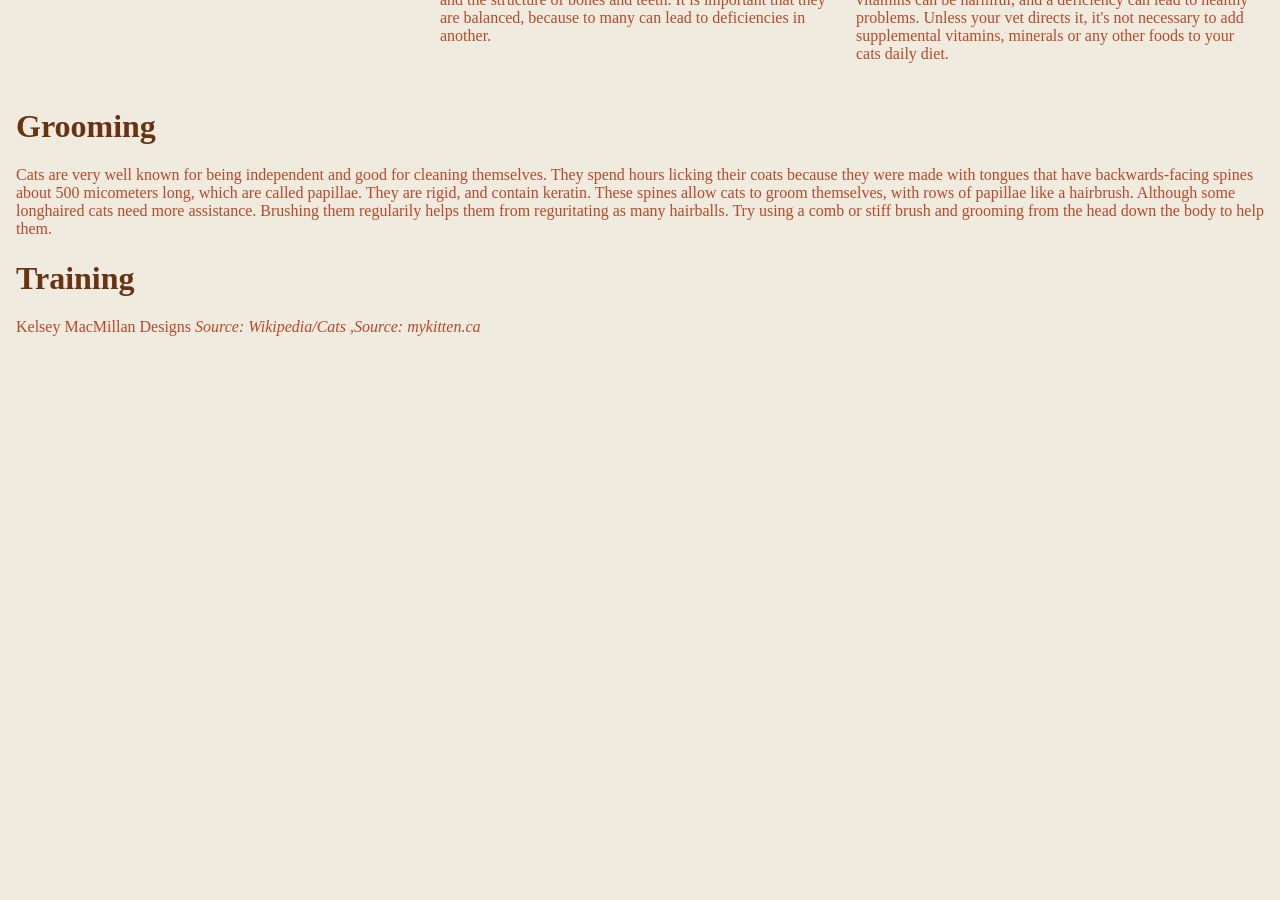
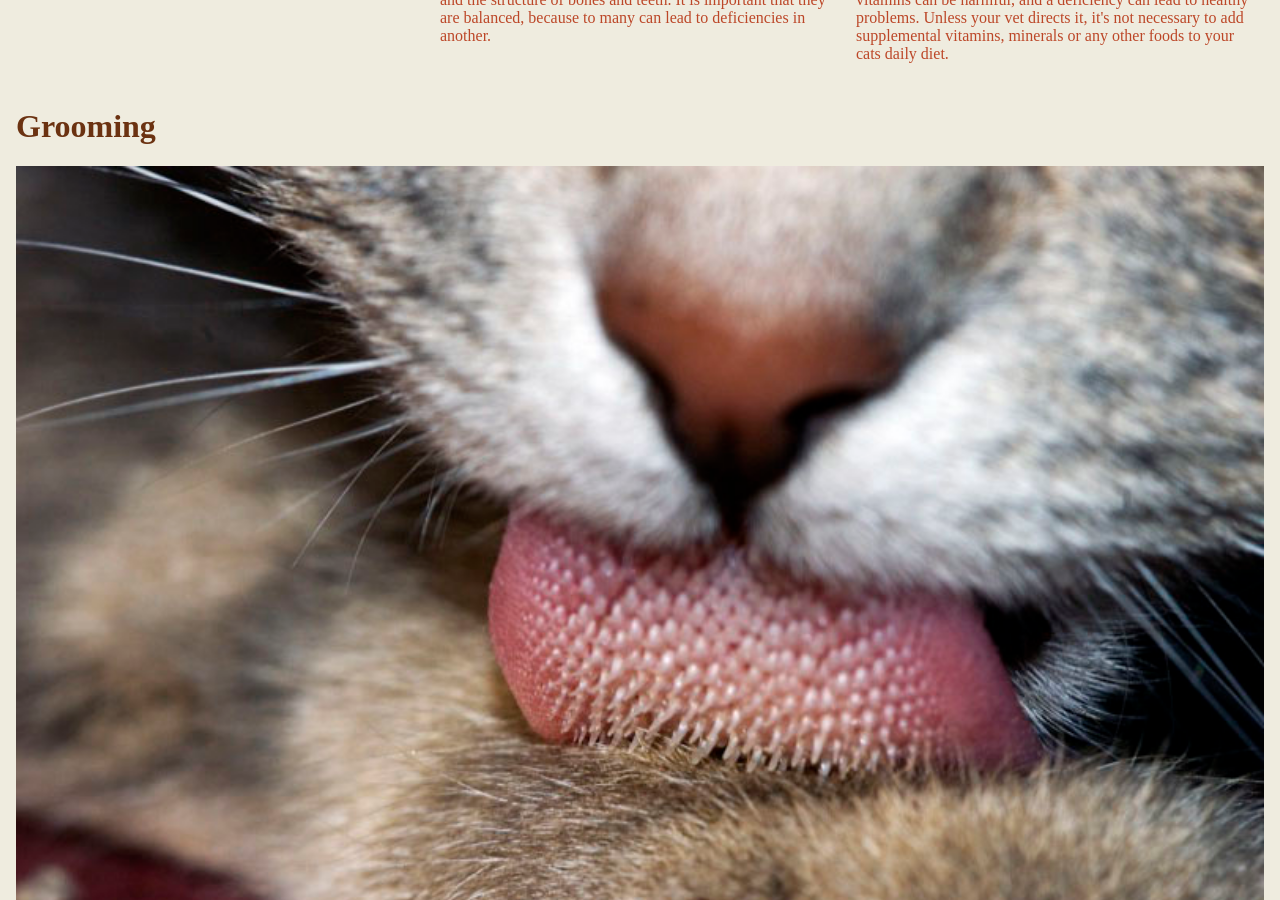
Before and after one commit to kmacmillan15/large-data-website, a Jekyll site: the page built from tlc.html, in a window 1280 px wide and 900 px high, scrolled down 412 px. Built offline with Jekyll 4.4.1, drawn with Linux system fonts in a browser that asks for light colours; Markdown is read by kramdown in place of the engine named in the settings; before the commit the page ends 900 px from its top, so only the background shows below that.

Commit message:
added changes to some html files

```diff
--- a/healthycat.html
+++ b/healthycat.html
@@ -18,6 +18,7 @@
 
 	<div class="grid">
 		<div class="unit unit-s-1 unit-m-1 unit-l-1">
+		<img src="img/mother&kittens.jpg" class="flex-img3" alt="">
 			<div class="unit-spacer">
 			<h2>Picking the Right Kitten</h2>
 		<p>When picking a kitten it is in your best interest to consider getting a purebred over a mixed breed. Choosing a purebred has it's advantages over choosing a mixed breed because you are more likley to know their personality from from research, rather than sensing what a mixed breed it likely to do growing up. For example, a well-bred Siamese is more likely to be vocal, mischievous, and demanding your attention most the time.</p>
@@ -71,7 +72,8 @@
 
 	<h1>Diseases</h1>
 	<div class="grid">
-		<div class="unit unit-s-1 unit-m-1 unit-l-1"
+		<div class="unit unit-s-1 unit-m-1 unit-l-1">
+		<img src="img/cat.jpg" class="flex-img3" alt="">
 			<div class="unit-spacer">
 			<p>Cats can suffer from a wide range of health problems. This would include infectious diseases, parasites, inguries and chronic disease. Once you get a kitten of cat, look into what vaccinations are available for them. If dealing with a newborn kitten they generally have these sets of shots:</p>
 			</div>
--- a/tlc.html
+++ b/tlc.html
@@ -63,10 +63,9 @@
 
 <h1>Grooming</h1>
 	<div class="grid">
-		<div class="unit unit-s-1 unit-m-1 unit-l-1"
+		<div class="unit unit-s-1 unit-m-1 unit-l-1">
+		<img src="img/cat7.jpg" class="flex-img3" alt="">
 			<div class="unit-spacer">
 			<p>Cats are very well known for being independent and good for cleaning themselves. They spend hours licking their coats because they were made with tongues that have backwards-facing spines about 500 micometers long, which are called papillae. They are rigid, and contain keratin. These spines allow cats to groom themselves, with rows of papillae like a hairbrush. Although some longhaired cats need more assistance. Brushing them regularily helps them from reguritating as many hairballs. Try using a comb or stiff brush and grooming from the head down the body to help them.</p>
 			</div>
 		</div>
-
-<h1>Training</h1>
```
Also changed, not shown: 2 other files.
